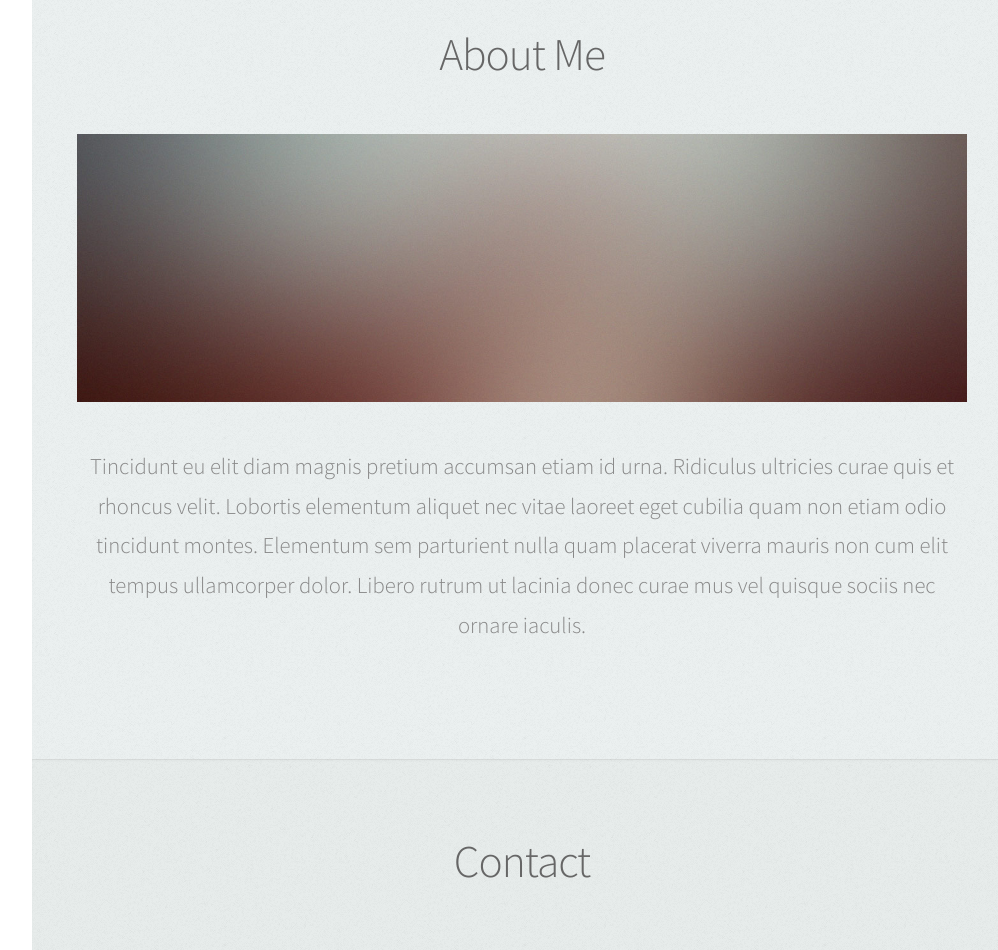
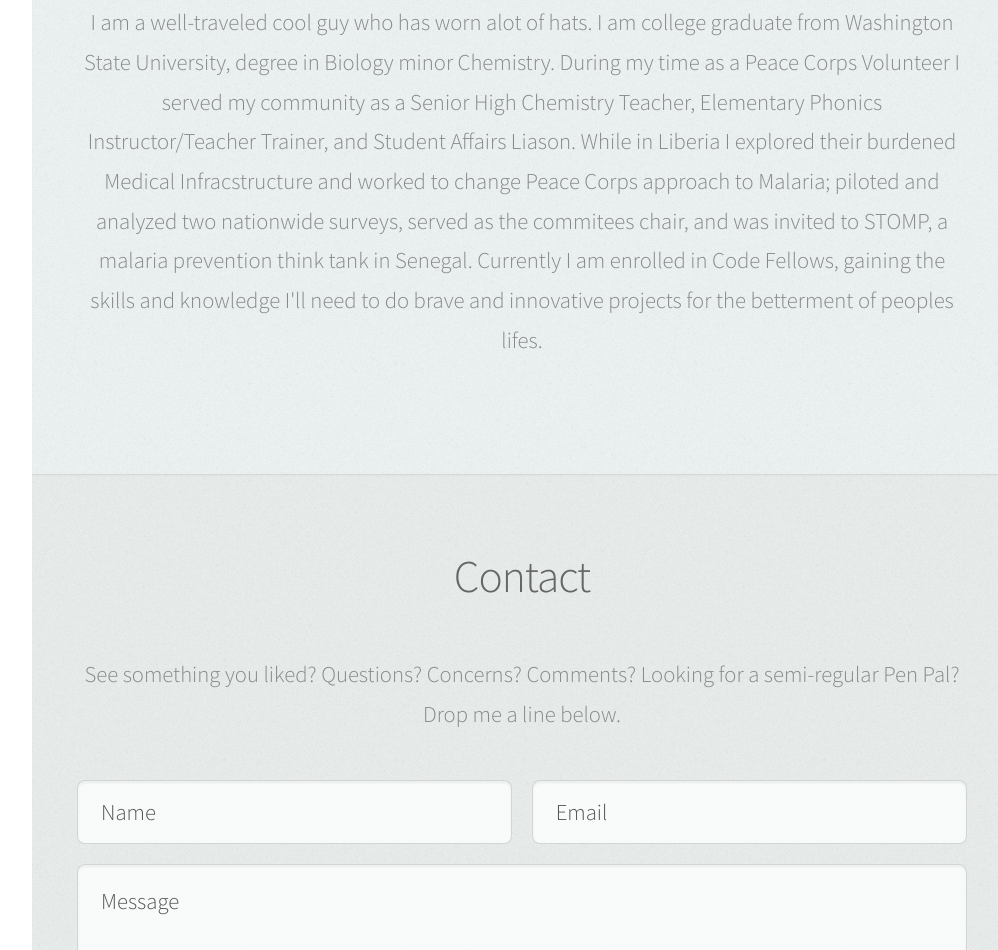
Before and after one commit to MichaelJahns/Portfolio, a plain HTML site: page index.html in a window 1280 px wide. Shown: the part 1850-2800 px from the top of the page, without its empty margins (268-1266 px from the left). Drawn offline with Linux system fonts and the light colour scheme.

Commit message:
submission

```diff
--- a/assets/css/modules.css
+++ b/assets/css/modules.css
@@ -35,6 +35,7 @@ section, article {
         .image.avatar48 img {
             width: 48px;
             height: 48px;
+            border-radius: 100px;
         }
 
     .image.fit {
--- a/index.html
+++ b/index.html
@@ -66,10 +66,8 @@
 
 							<header>
 								<h2 class="alt">Hi! I'm <strong>Michael Jahns</strong>, <br />
-								a Software Developer based in Seattle. <br />
-								Welcome to My portfolio </h2>
-								<p>Ligula scelerisque justo sem accumsan diam quis<br />
-								vitae natoque dictum sollicitudin elementum.</p>
+								 </h2>
+								<p> A Software Developer based in Seattle. Welcome to My portfolio</p>
 							</header>
 
 							<footer>
@@ -150,12 +148,11 @@
 
 							<a href="#" class="image featured"><img src="images/pic08.jpg" alt="" /></a>
 
-							<p>Tincidunt eu elit diam magnis pretium accumsan etiam id urna. Ridiculus
-							ultricies curae quis et rhoncus velit. Lobortis elementum aliquet nec vitae
-							laoreet eget cubilia quam non etiam odio tincidunt montes. Elementum sem
-							parturient nulla quam placerat viverra mauris non cum elit tempus ullamcorper
-							dolor. Libero rutrum ut lacinia donec curae mus vel quisque sociis nec
-							ornare iaculis.</p>
+							<p>I am a well-traveled cool guy who has worn alot of hats.
+							I am college graduate from Washington State University, degree in Biology minor Chemistry.
+							During my time as a Peace Corps Volunteer I served my community as a Senior High Chemistry Teacher, Elementary Phonics Instructor/Teacher Trainer, and Student Affairs Liason.
+							While in Liberia I explored their burdened Medical Infracstructure and worked to change Peace Corps approach to Malaria; piloted and analyzed two nationwide surveys, served as the commitees chair, and was invited to STOMP, a malaria prevention think tank in Senegal.
+							Currently I am enrolled in Code Fellows, gaining the skills and knowledge I'll need to do brave and innovative projects for the betterment of peoples lifes. </p>
 
 						</div>
 					</section>
@@ -168,10 +165,7 @@
 								<h2>Contact</h2>
 							</header>
 
-							<p>Elementum sem parturient nulla quam placerat viverra
-							mauris non cum elit tempus ullamcorper dolor. Libero rutrum ut lacinia
-							donec curae mus. Eleifend id porttitor ac ultricies lobortis sem nunc
-							orci ridiculus faucibus a consectetur. Porttitor curae mauris urna mi dolor.</p>
+							<p>See something you liked? Questions? Concerns? Comments? Looking for a semi-regular Pen Pal? Drop me a line below. </p>
 
 							<form method="post" action="#">
 								<div class="row">
```
Also changed, not shown: images/banner.jpg, images/pic08.jpg (deleted).
